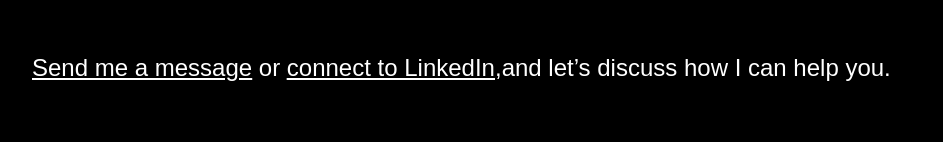
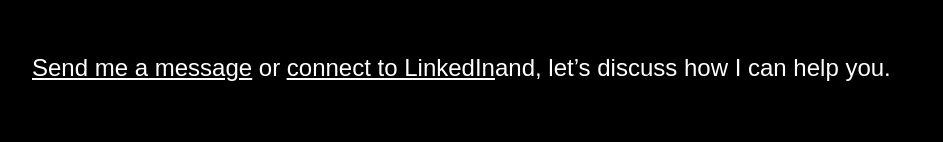
Before and after one commit to gohildev2004/webPortfolio, a React (Vite) app: page / in a window 1280 px wide. Shown: the part 4429-4571 px from the top of the page, without its empty margins (168-1111 px from the left). Built offline with nearby package versions, Linux system fonts and the light colour scheme.

Commit message:
minor grammer mistake resolved

```diff
--- a/src/components/connect.jsx
+++ b/src/components/connect.jsx
@@ -24,7 +24,7 @@
         <u>
           <a href="https://www.linkedin.com/in/gohildev">connect to LinkedIn</a>
         </u>
-        ,and let’s discuss how I can help you.
+        and, let’s discuss how I can help you.
       </p>
 
       <div className="border-b border-b-[#2a2a2a]"></div>
```
